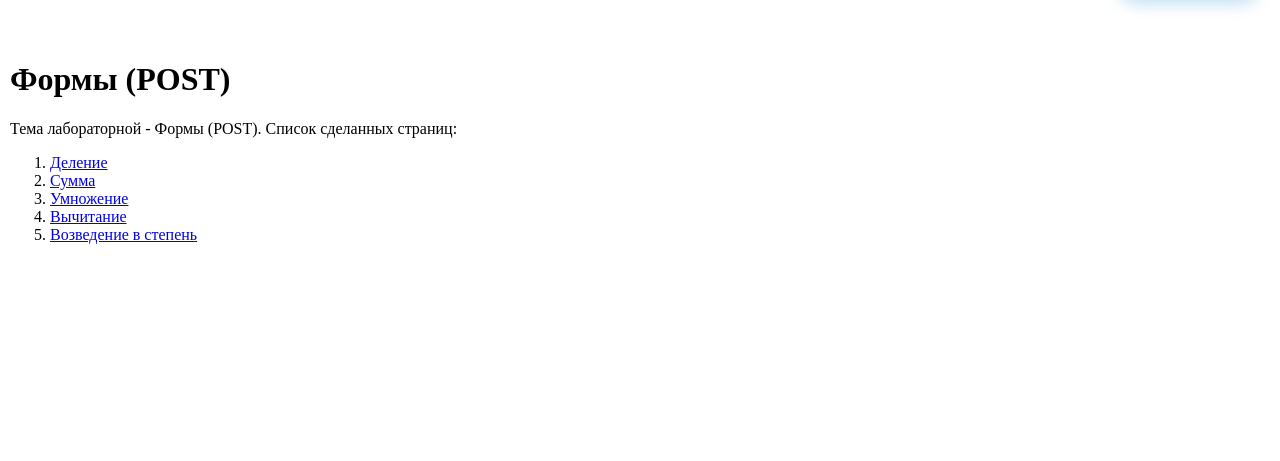
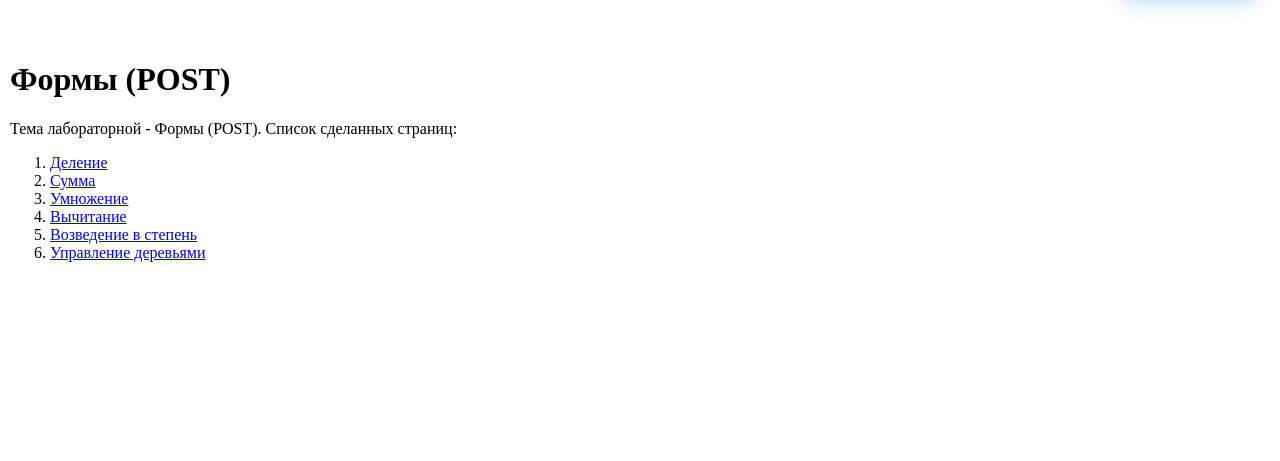
Before and after one commit to lizokelvo/backend, a Flask app: page /lab4/ in a window 1280 px wide. Shown: the part 58-519 px from the top of the page. Run offline with Flask 3, Linux system fonts and the light colour scheme.

Commit message:
валидация

```diff
--- a/templates/lab4/lab4.html
+++ b/templates/lab4/lab4.html
@@ -11,5 +11,6 @@
         <li><a href="/lab4/mul-form">Умножение</a>
         <li><a href="/lab4/sub-form">Вычитание</a>
         <li><a href="/lab4/pow-form">Возведение в степень</a>
+        <li><a href="/lab4/tree">Управление деревьями</a></li>
     </ol>
 {% endblock %}
```
